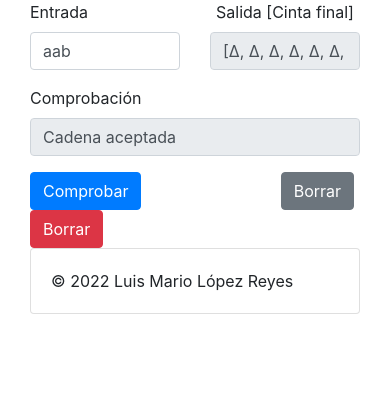
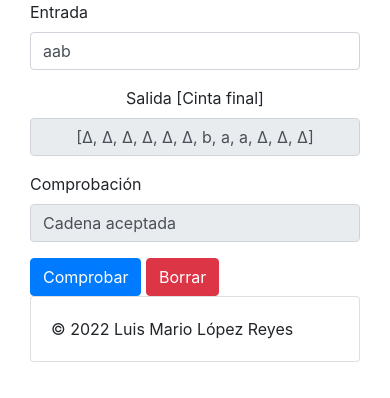
Before and after one commit to LuisM711/teoria, a plain HTML site: page Files/MT/inverso.html in a window 390 px wide. Drawn offline with nearby package versions, Linux system fonts and the light colour scheme.

Commit message:
responsive-all

```diff
--- a/Files/MT/inverso.html
+++ b/Files/MT/inverso.html
@@ -31,7 +31,7 @@
             placeholder="Introduzca palabra a verificar" value="aab" />
         </div>
       </div>
-      <div class="col-6">
+      <div class="col-lg">
         <div class="form-group">
           <label id="label_cinta" for="exampleInputEmail1">Salida [Cinta final]</label>
           <input type="text" class="form-control" id="cinta1" aria-describedby="" placeholder="" value="" readonly />
@@ -49,10 +49,9 @@
       <div class="col"><button onclick="analisis()" class="btn btn-primary" id="btn1">Comprobar</button>
         <button type="button" class="btn btn-danger" id="borrar1" onclick="borrar1()">Borrar</button>
       </div>
-      <div class="col"></div>
-      <div class="col"><button type="button" class="btn btn-secondary" id="borrar1"
-          onclick="borrarComprobacion()">Borrar</button>
-      </div>
+      <!-- <div class="col"><button type="button" class="btn btn-secondary" id="borrar1"
+          onclick="borrarComprobacion()">Borrar comprobación</button>
+      </div> -->
     </div>
     <div class="card">
       <div class="card-body">
```
Also changed, not shown: Files/MT/T2.html (+3 -4 lines), Files/MT/a!=b.html (+3 -4 lines), Files/MT/ab.html (+3 -4 lines), Files/MT/abc.html (+3 -4 lines), Files/MT/index.html (+3 -4 lines).
